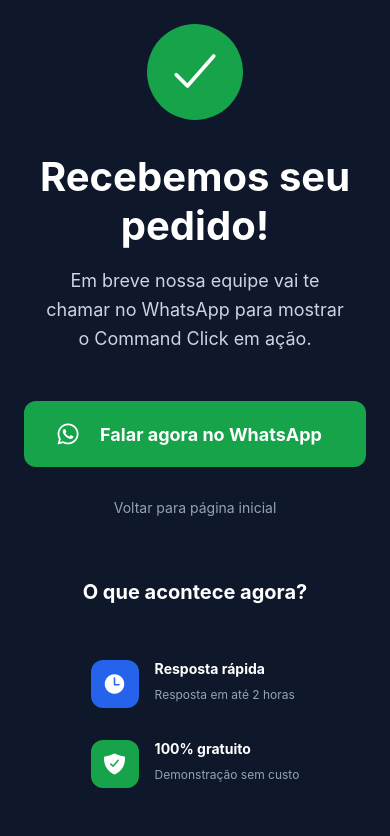
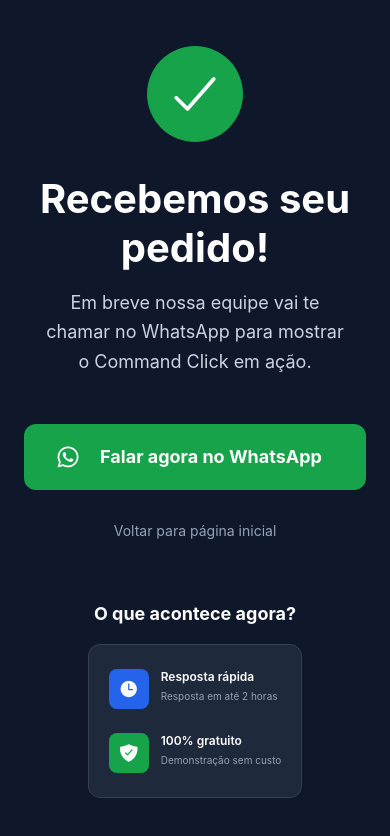
Before and after one commit to commandclickcontato-boop/ommandclick-landing, a React Native app: screen /ThankYou in a window 390 px wide. Shown: the top 836 px of the page. Built offline with nearby package versions, Linux system fonts and the light colour scheme; no server answers.

Commit message:
agent changes complete

```diff
--- a/src/screens/ThankYouScreen.tsx
+++ b/src/screens/ThankYouScreen.tsx
@@ -64,35 +64,35 @@
         </Pressable>
 
         {/* Additional Info */}
-        <View className="mt-12 px-4">
-          <Text className="text-white text-xl font-bold text-center mb-6">
+        <View className="mt-12 px-5">
+          <Text className="text-white text-lg font-bold text-center mb-5">
             O que acontece agora?
           </Text>
 
-          <View className="p-8">
-            <View className="flex-row items-start mb-8">
-              <View className="bg-blue-600 w-12 h-12 rounded-xl items-center justify-center mr-4 flex-shrink-0">
-                <Ionicons name="time" size={24} color="white" />
+          <View className="bg-slate-800 px-5 py-6 rounded-xl border border-slate-700">
+            <View className="flex-row items-start mb-6">
+              <View className="bg-blue-600 w-10 h-10 rounded-lg items-center justify-center mr-3 flex-shrink-0">
+                <Ionicons name="time" size={20} color="white" />
               </View>
               <View className="flex-1">
-                <Text className="text-white font-bold text-base mb-2">
+                <Text className="text-white font-semibold text-sm mb-1">
                   Resposta rápida
                 </Text>
-                <Text className="text-slate-400 text-sm leading-relaxed">
+                <Text className="text-slate-400 text-xs leading-relaxed">
                   Resposta em até 2 horas
                 </Text>
               </View>
             </View>
 
             <View className="flex-row items-start">
-              <View className="bg-green-600 w-12 h-12 rounded-xl items-center justify-center mr-4 flex-shrink-0">
-                <Ionicons name="shield-checkmark" size={24} color="white" />
+              <View className="bg-green-600 w-10 h-10 rounded-lg items-center justify-center mr-3 flex-shrink-0">
+                <Ionicons name="shield-checkmark" size={20} color="white" />
               </View>
               <View className="flex-1">
-                <Text className="text-white font-bold text-base mb-2">
+                <Text className="text-white font-semibold text-sm mb-1">
                   100% gratuito
                 </Text>
-                <Text className="text-slate-400 text-sm leading-relaxed">
+                <Text className="text-slate-400 text-xs leading-relaxed">
                   Demonstração sem custo
                 </Text>
               </View>
```
Also changed, not shown: changelog.txt.
